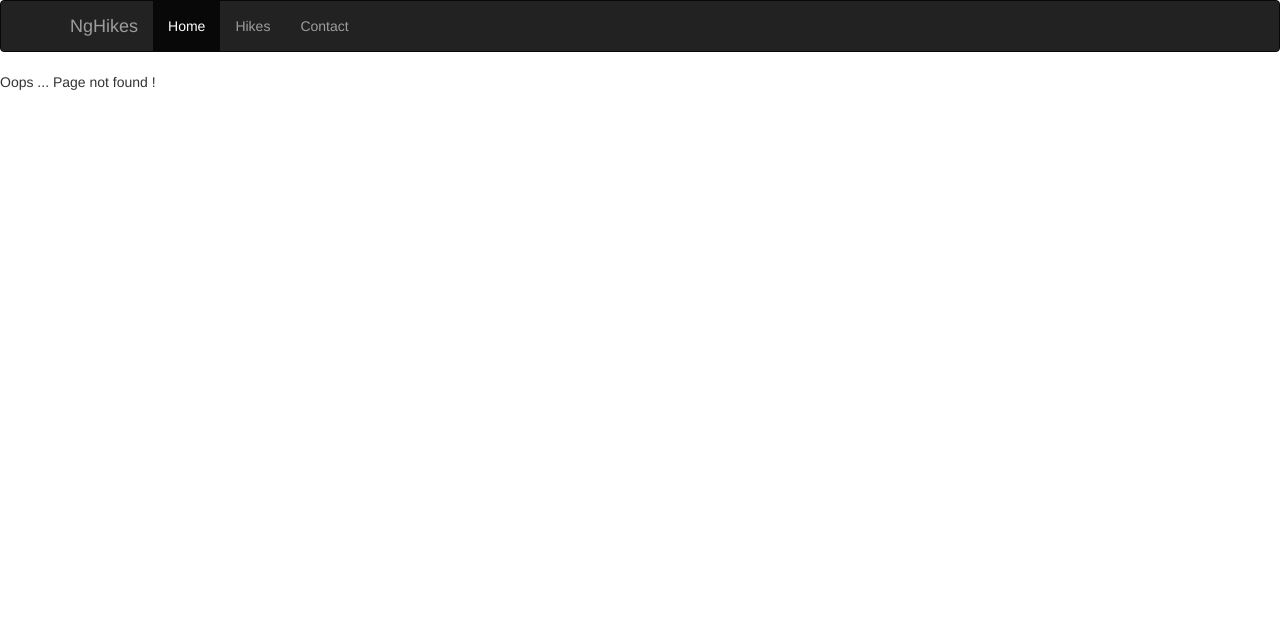
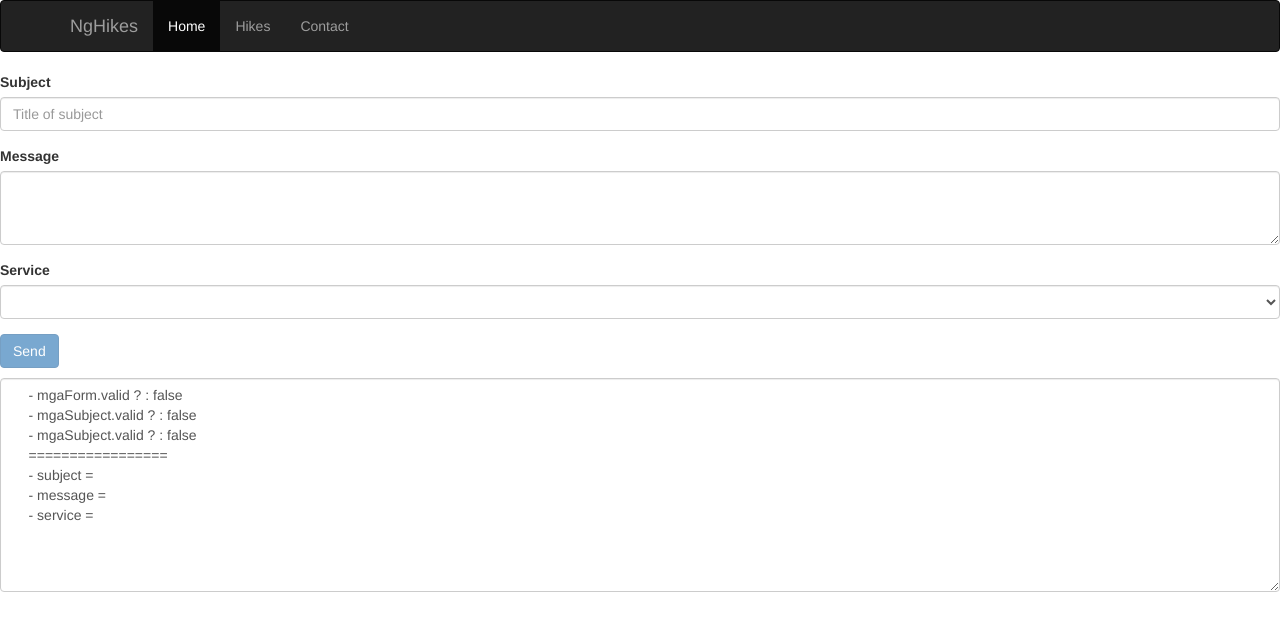
Before and after one commit to mgafsia/spAng, an Angular app in the folder spAng-web/src/main/spAng-web/: page /contact in a window 1280 px wide. Before the commit this address had no page. Shown: the top 630 px of the page. Built offline with nearby package versions, Linux system fonts and the light colour scheme.

Commit message:
- spang-web  : add Contact Module/form (1). Status : OK.

```diff
--- a/spAng-web/src/main/spAng-web/src/app/app.module.ts
+++ b/spAng-web/src/main/spAng-web/src/app/app.module.ts
@@ -11,6 +11,8 @@ import {PageNotFound} from "../page-not-found";
 import {HomeComponent} from "../home/home.component";
 import {HomeModule} from "../home/home.module";
 import {HikeDetailsComponent} from "../hike/hike-details.component";
+import {ContactModule} from "../contact/contact.module";
+import {ContactUsComponent} from "../contact/contact-us.component";
 
 @NgModule({
   declarations: [
@@ -23,10 +25,12 @@ import {HikeDetailsComponent} from "../hike/hike-details.component";
     HttpModule,
     HikeModule,
     HomeModule,
+    ContactModule,
     RouterModule.forRoot([
       { path: 'home', component : HomeComponent},
       { path: 'hikes', component: HikeListComponent},
       { path: "hikes/:id", component: HikeDetailsComponent},
+      { path: "contact", component: ContactUsComponent},
       { path: '', component: HomeComponent},
       { path: '**', component: PageNotFound}
     ])
--- /dev/null
+++ b/spAng-web/src/main/spAng-web/src/contact/contact-us.component.html
@@ -0,0 +1,65 @@
+<form #mgaForm="ngForm"
+      (submit)="submitMyMessage(mgaForm)"
+      >
+  <div  class="form-group"
+        [class.has-error]="mgaNgSubject.invalid && mgaNgSubject.touched">
+    <label for="subject" class="control-label">Subject</label>
+    <input  type="text"
+            name="mgaSubject"
+            id="subject"
+            class="form-control"
+            placeholder="Title of subject"
+            required
+            [(ngModel)]="subject"
+            #mgaNgSubject="ngModel"
+
+    >
+   <!-- //TODO(MGA)P1: Chrome default required message  ? -->
+
+  </div>
+
+  <div class="form-group"
+       [class.has-error]="mgaNgMessage.invalid && mgaNgMessage.touched" >
+    <label for="message" class="control-label">Message</label>
+    <textarea  rows="3"
+            name="message"
+            id="message"
+            class="form-control"
+            required
+            [(ngModel)]="message"
+            #mgaNgMessage="ngModel"
+    >
+    </textarea>
+  </div>
+
+  <div class="form-group">
+    <label for="service" class="control-label">Service</label>
+    <select id="service"
+            class="form-control"
+            name="name"
+            [(ngModel)]="service">
+        <option value="">---</option>
+        <option value="tech">Technique</option>
+        <option value="sales">Commercial</option>
+        <option value="guide">Guide moyenne montagne</option>
+    </select>
+  </div>
+  <button type="submit"
+          class="btn btn-primary"
+          [disabled]="mgaForm.invalid"
+          >Send</button>
+</form>
+<p>
+<div class="form-group">
+  <textarea rows="10"
+            class="form-control">
+    - mgaForm.valid ? : {{mgaForm.valid}}
+    - mgaSubject.valid ? : {{mgaNgSubject.valid}}
+    - mgaSubject.valid ? : {{mgaNgMessage.valid}}
+    =================
+    - subject = {{subject}}
+    - message = {{message}}
+    - service = {{service}}
+
+  </textarea>
+</div>
--- /dev/null
+++ b/spAng-web/src/main/spAng-web/src/contact/contact-us.component.ts
@@ -0,0 +1,18 @@
+import {Component} from "@angular/core";
+import {NgForm} from '@angular/forms';
+
+@Component({
+  moduleId: module.id,
+  templateUrl: './contact-us.component.html',
+  styleUrls: ['./contact-us.component.css']
+})
+export class ContactUsComponent {
+  service: string;
+  sujet: string;
+  message: string;
+
+  submitMyMessage(mgaForm: NgForm) {
+    console.log(mgaForm);
+    //console.log(`name : ${mgaSubject}`);
+  }
+}
--- /dev/null
+++ b/spAng-web/src/main/spAng-web/src/contact/contact.module.ts
@@ -0,0 +1,18 @@
+import {NgModule} from "@angular/core";
+import {CommonModule} from "@angular/common";
+import {BrowserModule} from "@angular/platform-browser";
+import {ContactUsComponent} from "./contact-us.component";
+import {FormsModule} from "@angular/forms";
+
+
+@NgModule({
+  imports: [CommonModule,
+            BrowserModule,
+            FormsModule
+           ],  //Needed modules
+  declarations: [ContactUsComponent],  //Component of module
+  //provides: [],  //services
+})
+export class ContactModule {
+
+}
```
Also changed, not shown: spAng-web/src/main/spAng-web/src/contact/contact-us.component.css (added), 1 other file (tests, documents, lock files or other folders).
